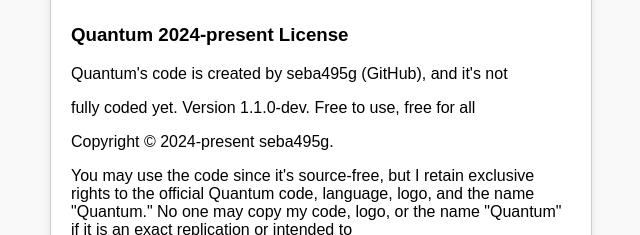
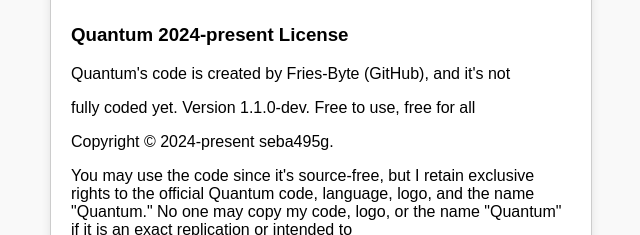
Before and after one commit to Fries-byte/QuantumWEB, a plain HTML site: page license.html in a window 1280 px wide. Shown: the part 321-556 px from the top of the page, 319-959 px from the left. Drawn offline with Linux system fonts and the light colour scheme.

Commit message:
Update license.html

```diff
--- a/license.html
+++ b/license.html
@@ -27,7 +27,7 @@
         <main class="content">
             <div class="update-log">
                 <h3>Quantum 2024-present License</h3>
-                <p>Quantum's code is created by seba495g (GitHub), and it's not</p>
+                <p>Quantum's code is created by Fries-Byte (GitHub), and it's not</p>
                 <p>fully coded yet. Version 1.1.0-dev. Free to use, free for all</p>
                 <p>Copyright © 2024-present seba495g.</p>
                 <p></p>You may use the code since it's source-free, but I retain
```
